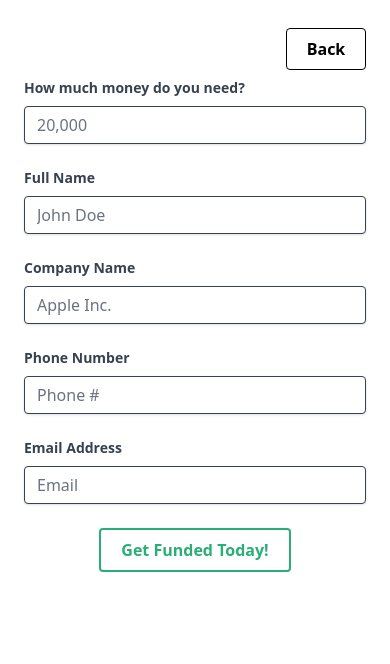
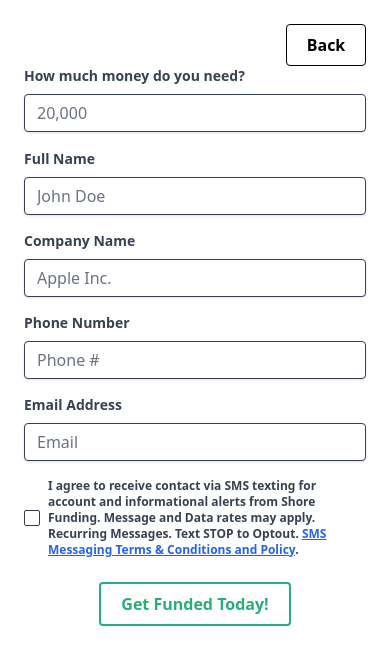
Before and after one commit to Set-Forget/flexibility-capital-calculator, a React (Vite) app: page / in a window 390 px wide. Both pictures are taken after a click on the button "Get Funded Today!". Shown: the top 664 px of the page. Built offline with nearby package versions, Linux system fonts and the light colour scheme.

Commit message:
adding validations to the email and phone inputs. New checkbox jaja

```diff
--- a/src/components/FormTwo.jsx
+++ b/src/components/FormTwo.jsx
@@ -11,6 +11,7 @@ const FormTwo = ({ formData, onBackClick, onButtonClick }) => {
     companyName: false,
     phoneNumber: false,
     emailAddress: false,
+    termsAgreement: false,
   });
   const [apiResponse, setApiResponse] = useState(null);
   const [loading, setLoading] = useState(false);
@@ -92,13 +93,20 @@ const FormTwo = ({ formData, onBackClick, onButtonClick }) => {
     const companyName = document.getElementById('company-name').value;
     const phoneNumber = document.getElementById('phone-number').value;
     const emailAddress = document.getElementById('email-address').value;
+    const termsCheckbox = document.getElementById('terms-checkbox').checked;
+
+    // set phone and mail validations
+    const phoneRegex =
+      /^\s*(?:\+?(\d{1,3}))?[-. (]*(\d{3})?[-. )]*(\d{3})[-. ]*(\d{4})(?: *x(\d+))?\s*$/;
+    const emailRegex = /^[^\s@]+@[^\s@]+\.[^\s@]+$/;
 
     const newValidationErrors = {
       moneyNeeded: !moneyNeeded,
       fullName: !fullName,
       companyName: !companyName,
-      phoneNumber: !phoneNumber,
-      emailAddress: !emailAddress,
+      phoneNumber: !phoneNumber.match(phoneRegex),
+      emailAddress: !emailAddress.match(emailRegex),
+      termsAgreement: !termsCheckbox,
     };
 
     setValidationErrors(newValidationErrors);
@@ -234,6 +242,36 @@ const FormTwo = ({ formData, onBackClick, onButtonClick }) => {
               />
             </div>
 
+            <div className="mb-4">
+              <label
+                className="block flex items-center text-gray-700 text-xs font-bold mb-2"
+                htmlFor="terms-checkbox"
+              >
+                <input
+                  type="checkbox"
+                  id="terms-checkbox"
+                  className={`mr-2 leading-tight rounded-sm ${getInputBorderClass(
+                    'termsAgreement'
+                  )}`}
+                  required
+                />
+                <div>
+                  I agree to receive contact via SMS texting for account and
+                  informational alerts from Shore Funding. Message and Data
+                  rates may apply. Recurring Messages. Text STOP to Optout.{' '}
+                  <a
+                    href="https://shorefundingsolutions.com/sms-policy/"
+                    className="text-blue-600 underline hover:text-blue-800"
+                    target="_blank"
+                    rel="noopener noreferrer"
+                  >
+                    SMS Messaging Terms & Conditions and Policy
+                  </a>
+                  .
+                </div>
+              </label>
+            </div>
+
             <button
               onClick={validateAndSendData}
               className="w-48 self-center bg-white text-[#2aae79] font-bold py-2 px-4 rounded border-2 border-[#2aae79] hover:bg-[#2aae79] hover:text-white focus:outline-none focus:ring-2 focus:ring-green-500 focus:ring-opacity-50"
--- a/src/index.css
+++ b/src/index.css
@@ -51,5 +51,5 @@
     left: 0;
     right: 0;
     width: 100%;
-    height: 600px;
+    height: 650px;
   }
```
